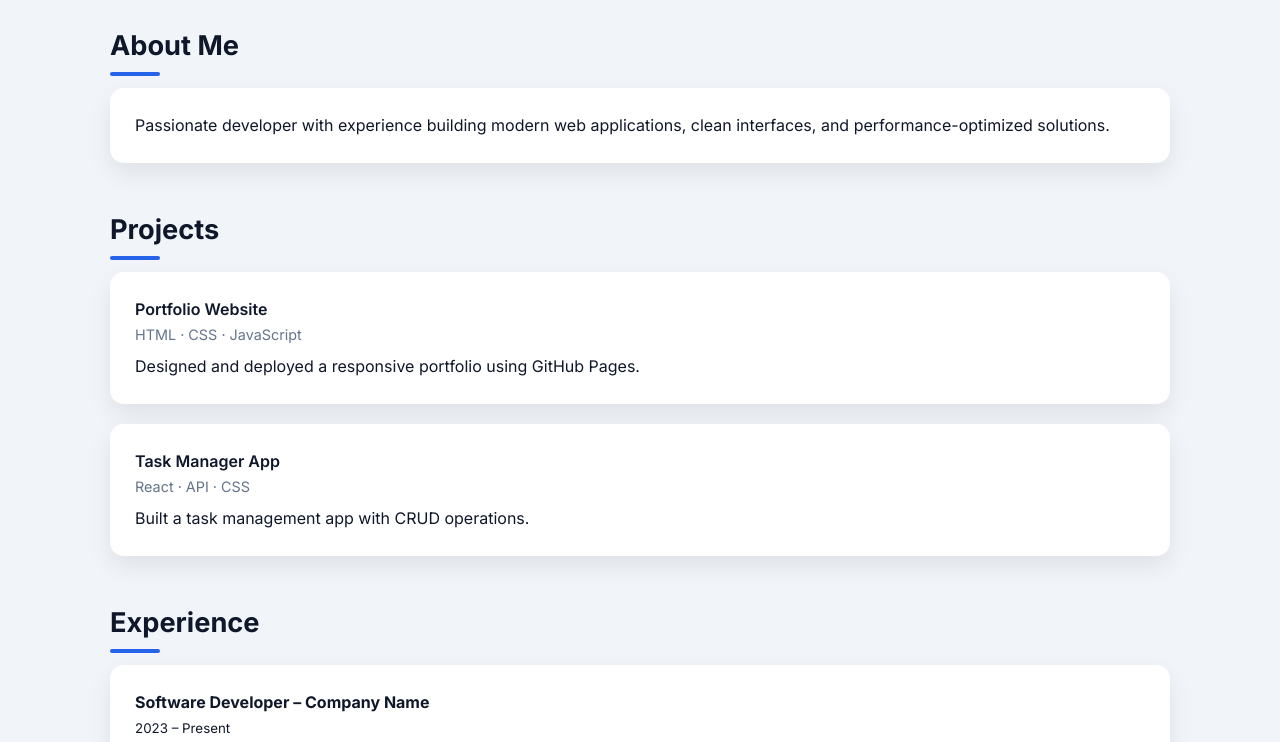
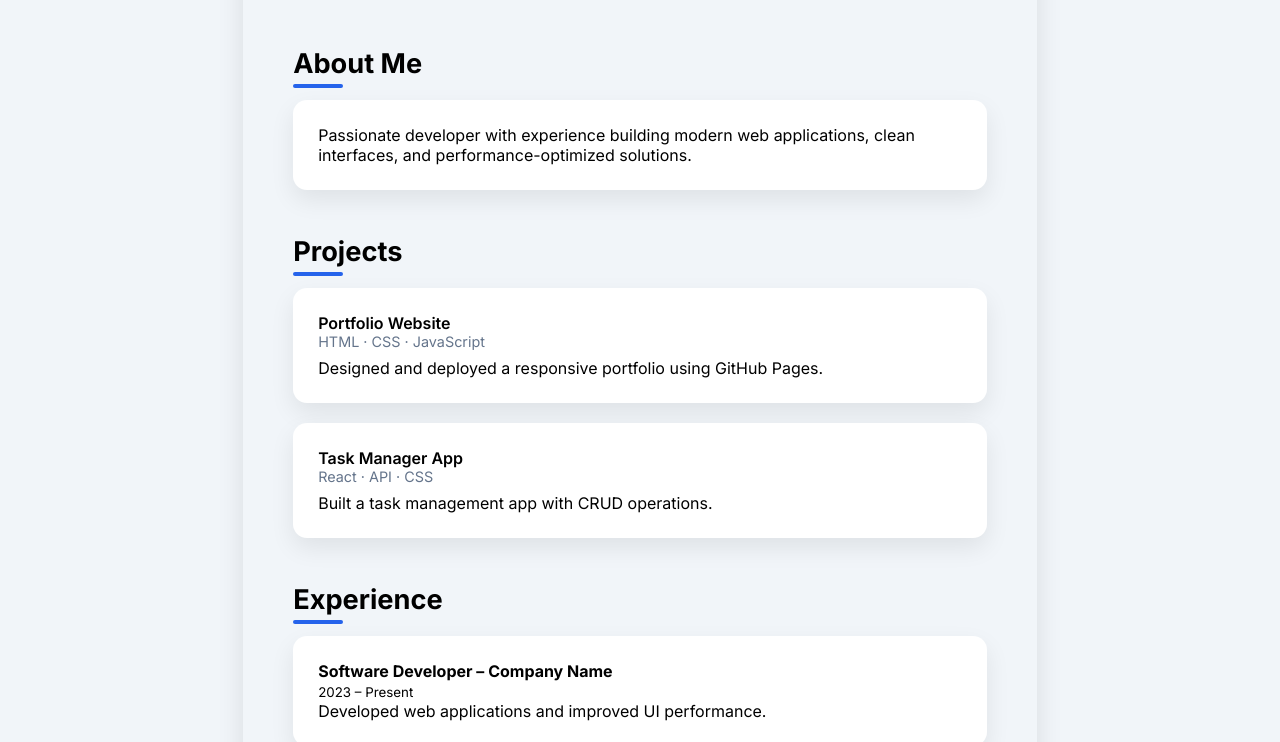
Before and after one commit to ankitchauhan21/ankit-chauhan-resume, a plain HTML site: page index.html in a window 1280 px wide. Shown: the part 303-1045 px from the top of the page. Drawn offline with Linux system fonts and the light colour scheme.

Commit message:
Update index.html

```diff
--- a/index.html
+++ b/index.html
@@ -1,9 +1,9 @@
 <!DOCTYPE html>
 <html lang="en">
 <head>
-<meta charset="UTF-8" />
-<meta name="viewport" content="width=device-width, initial-scale=1.0"/>
-<title>Your Name | Resume</title>
+<meta charset="UTF-8">
+<meta name="viewport" content="width=device-width, initial-scale=1.0">
+<title>Resume | Your Name</title>
 
 <link href="https://fonts.googleapis.com/css2?family=Inter:wght@300;400;500;600;700&display=swap" rel="stylesheet">
 
@@ -25,8 +25,19 @@
 
 body {
   background: var(--bg);
-  color: var(--text);
-  line-height: 1.6;
+  display: flex;
+  justify-content: center;
+  padding: 20px;
+}
+
+/* A4-style container */
+.resume-container {
+  width: 210mm;   /* A4 width */
+  max-width: 100%;
+  background: var(--bg);
+  padding: 30px;
+  box-shadow: 0 5px 25px rgba(0,0,0,0.1);
+  box-sizing: border-box;
 }
 
 /* ===== HEADER ===== */
@@ -34,6 +45,7 @@ header {
   background: linear-gradient(135deg, #1e3a8a, #2563eb);
   color: white;
   padding: 60px 20px;
+  border-radius: 8px;
 }
 
 .header-container {
@@ -172,6 +184,7 @@ footer {
 </head>
 
 <body>
+<div class="resume-container">
 
 <!-- HEADER -->
 <header>
@@ -253,5 +266,6 @@ footer {
   © 2025 Your Name · GitHub Pages
 </footer>
 
+</div>
 </body>
 </html>
```
